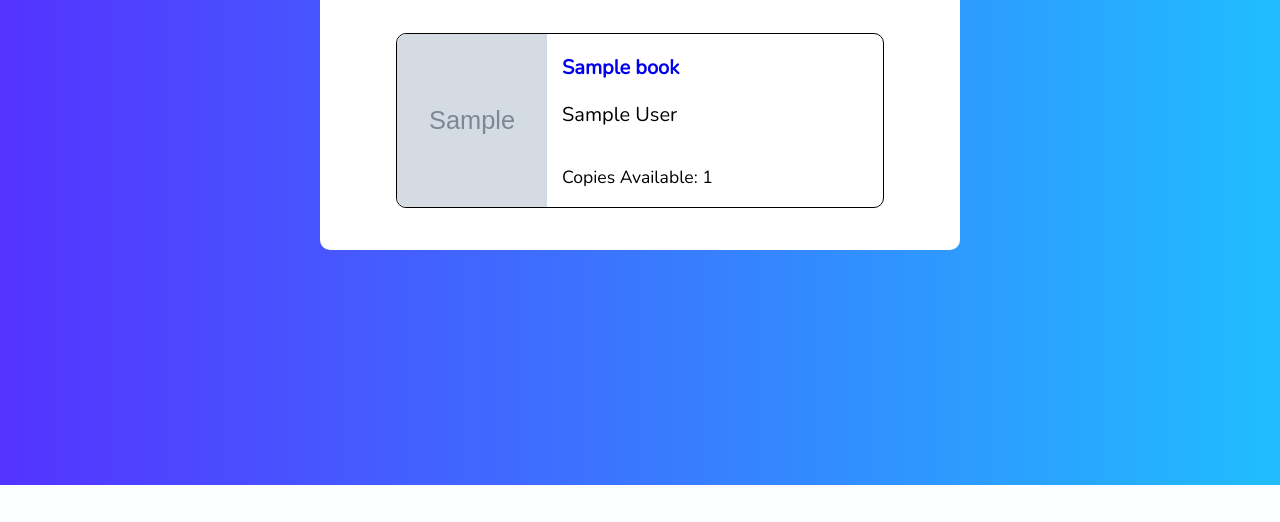
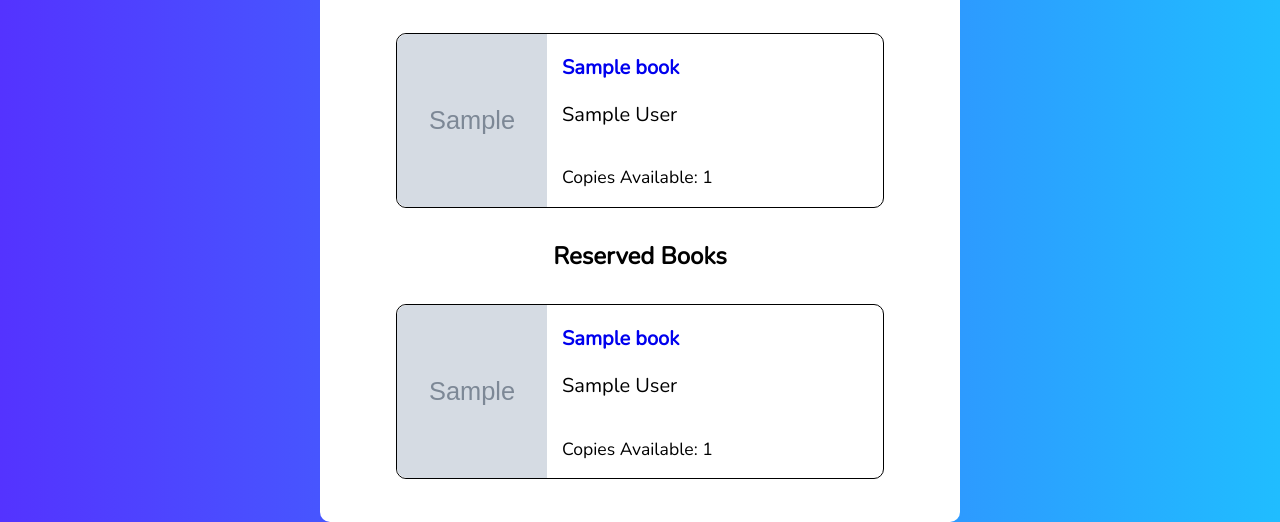
Before and after one commit to nddudash/capstone-online-library, a Django app: page /profile/1/ in a window 1280 px wide. Shown: the part 315-837 px from the top of the page. Before the commit the page ends 800 px from the top, so only its background shows below. Run offline with Django 3.2, Linux system fonts and the light colour scheme; tables that the repository leaves empty hold one stand-in row (values such as "Sample post"); grey boxes marked "Sample" are stand-in pictures.

Commit message:
added reserved books to the profile page

```diff
--- a/templates/profile.html
+++ b/templates/profile.html
@@ -21,6 +21,14 @@
 {% endfor %}
 {% endif%}
 
+{% if profiles.reserved_books.all %}
+<h2>Reserved Books</h2>
+{% for book in profiles.reserved_books.all %}
+{% comment %} TODO: Replace with Consistent Book Card {% endcomment %}
+  {% include "book/book_detail_card.html" with book=book %}
+{% endfor %}
+{% endif%}
+
 {% if profiles.id == request.user.id %}
 <button onclick = "window.location.href='/edit/{{request.user.id}}'">
   Edit Account Information
```
Also changed, not shown: reservations/views.py (line endings or trailing spaces).
